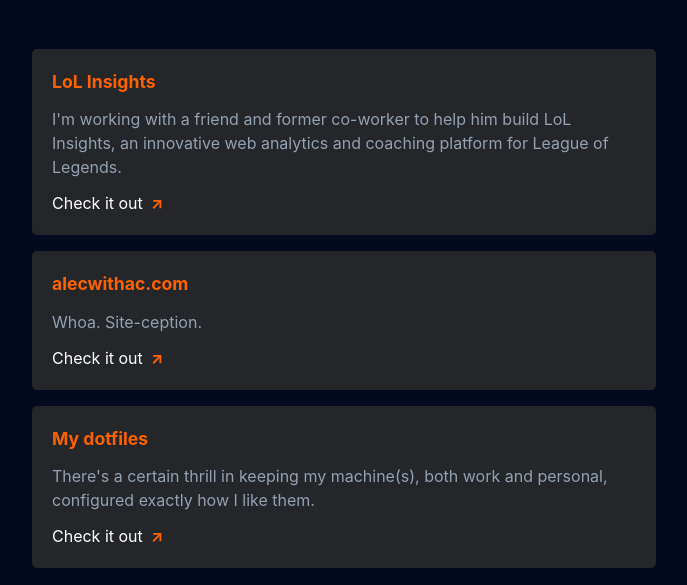
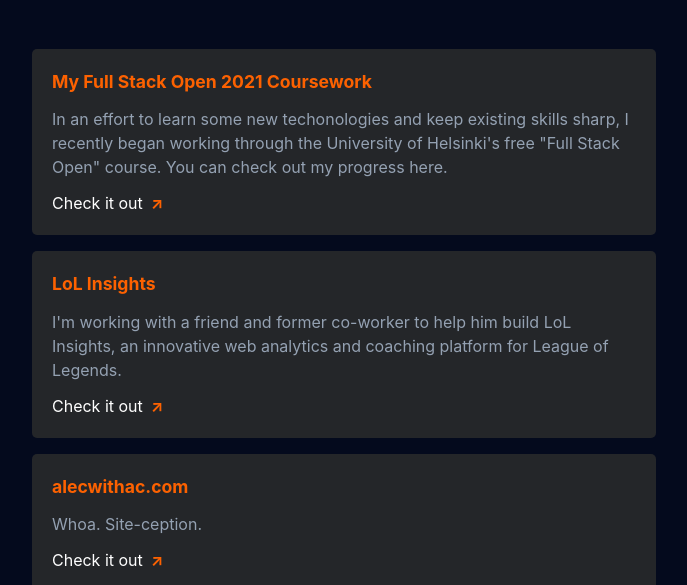
Before and after one commit to alechemy/alecwithac.com, a website: page src/projects.html in a window 1280 px wide. Shown: the part 215-800 px from the top of the page, without its empty margins (296-983 px from the left). Drawn offline with Linux system fonts and the light colour scheme; files whose address does not match are found by name.

Commit message:
add link to full stack open repo

```diff
--- a/src/projects.html
+++ b/src/projects.html
@@ -33,6 +33,11 @@
       <h1>Projects</h1>
       <p>Here are some things I'm working on in my spare time.</p>
       <section>
+        <aside>
+          <span><a href="https://github.com/alechemy/full-stack-open" target="_blank" rel="noopener">My Full Stack Open 2021 Coursework</a></span>
+          <p>In an effort to learn some new techonologies and keep existing skills sharp, I recently began working through the University of Helsinki's free "Full Stack Open" course. You can check out my progress here.</p>
+          <span><a href="https://github.com/alechemy/full-stack-open" target="_blank" rel="noopener">Check it out</a><a href="https://github.com/alechemy/full-stack-open" target="_blank" rel="noopener">↗</a></span>
+        </aside>
         <aside>
           <span><a href="https://lolinsights.com" target="_blank" rel="noopener">LoL Insights</a></span>
           <p>I'm working with a friend and former co-worker to help him build LoL Insights, an innovative web analytics and coaching platform for League of Legends.</p>
```
